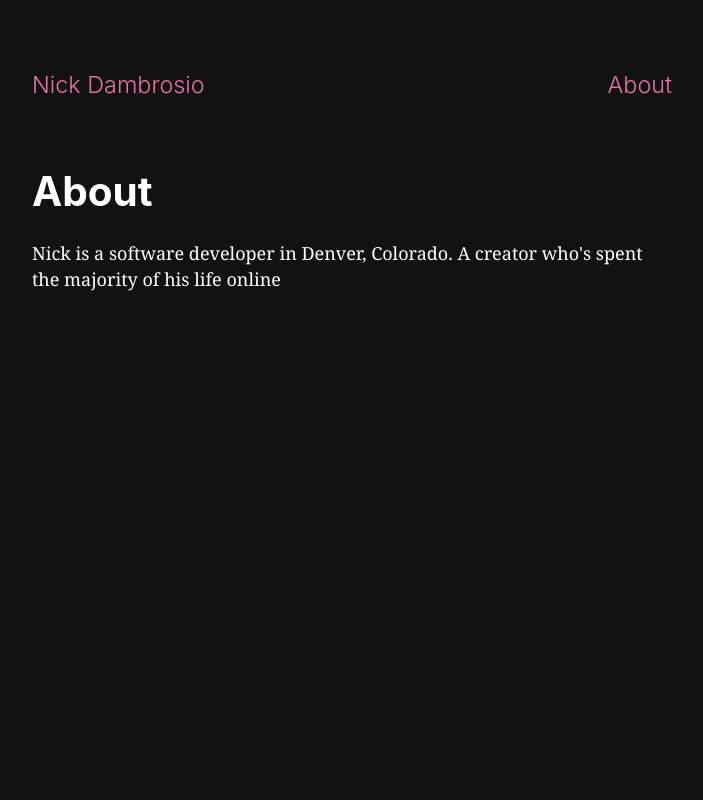
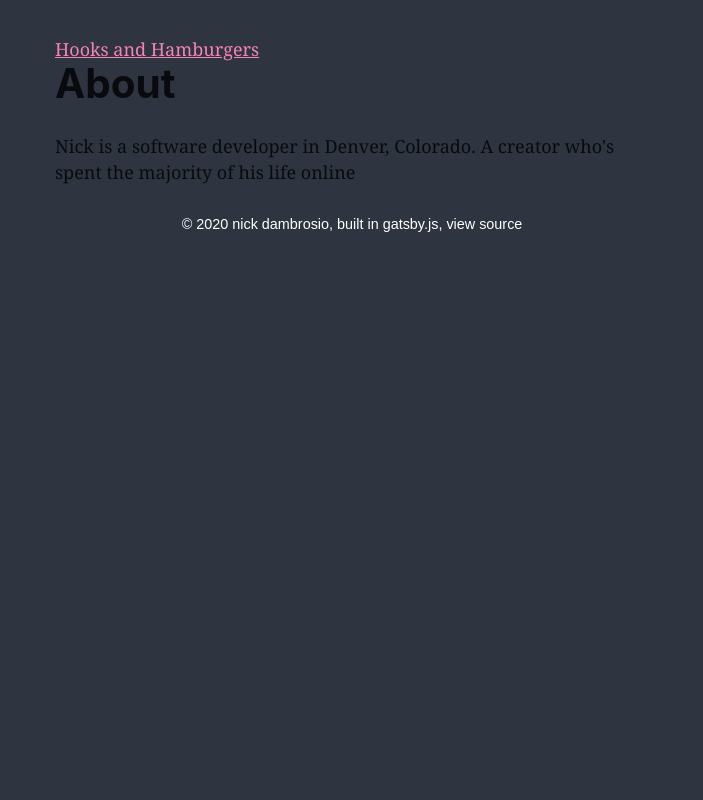
Before and after one commit to 30ozSteak/guard-and-grace, a Gatsby site: page /about in a window 1280 px wide. Shown: the top 800 px of the page, without its empty margins (288-991 px from the left). Built offline with nearby package versions, Linux system fonts and the light colour scheme; Gatsby itself is replaced by a stand-in of ours.

Commit message:
initial styles complete, ready for use

```diff
--- a/gatsby-config.js
+++ b/gatsby-config.js
@@ -1,8 +1,9 @@
 module.exports = {
   siteMetadata: {
-    title: `Nick Dambrosio`,
-    description: `a software development blog by nick dambrosio`,
+    title: `Hooks and Hamburgers`,
+    description: `A Software Development blog by Nick Dambrosio`,
     author: `@iaaafm`,
+    authorName: "Nick Dambrosio",
     siteUrl: `https://www.nick-dambrosio.com`,
   },
   plugins: [
@@ -30,7 +31,12 @@ module.exports = {
         icon: `src/images/steak-icon.png`, // This path is relative to the root of the site.
       },
     },
-    "gatsby-plugin-offline",
+    {
+      resolve: `gatsby-plugin-offline`,
+      options: {
+        precachePages: [`/about`],
+      },
+    },
     {
       resolve: "gatsby-source-filesystem",
       options: {
--- /dev/null
+++ b/src/components/footer.js
@@ -0,0 +1,39 @@
+import React from "react"
+import PropTypes from "prop-types"
+
+import styled from "styled-components"
+
+const FooterWrapper = styled.footer`
+  color: white;
+  font-family: Arial, Helvetica, sans-serif;
+  font-size: 0.8rem;
+  text-align: center;
+  text-transform: lowercase;
+  user-select: none;
+  a {
+    color: inherit;
+    cursor: pointer;
+    text-decoration: none;
+    transition: 0.2s;
+  }
+  a:hover {
+    color: #f683b5;
+    filter: brightness(1.2);
+  }
+`
+const Footer = ({ authorName, siteUrl, twitter }) => (
+  <FooterWrapper>
+    © {new Date().getFullYear()}{" "}
+    <a href="https://www.linkedin.com/in/ndambr/">{authorName}, </a>
+    built in
+    <a href="https://www.gatsbyjs.org"> Gatsby.js</a>,{" "}
+    <a href={siteUrl}>view source</a>
+  </FooterWrapper>
+)
+
+export default Footer
+
+Footer.propTypes = {
+  authorName: PropTypes.string,
+  siteUrl: PropTypes.string,
+}
--- a/src/components/header.js
+++ b/src/components/header.js
@@ -1,51 +1,100 @@
 import { Link } from "gatsby"
 import PropTypes from "prop-types"
+import profilePicture from "../images/steak-profile.jpg"
 import React from "react"
 import styled from "styled-components"
 
 const HeaderWrapper = styled.div`
-  margin-bottom: 0;
-
-  img {
-    marginbottom: 0;
+  .blog-name {
+    text-decoration: none;
+    color: #f683b5;
+    font-weight: 900;
+    font-size: 2rem;
+    font-family: Arial, Helvetica, sans-serif;
+    transition: 0.2s;
+    margin: 0;
+  }
+  p {
+    font-family: Arial, Helvetica, sans-serif;
+    line-height: 1.3rem;
+    margin auto 0;
+  }
+  .blog-name:hover {
+    filter: brightness(1.2);
+  }
+  .blog-name.smaller {
+    font-size: 1rem;
+  }
+  a {
+    color: #f683b5;
   }
 `
 
-const Nav = styled.div`
-  color: white;
-  text-align: left;
-  width: 50%;
-  margin: 4rem auto;
-  h1 {
-    display: flex;
-    justify-content: space-between;
+const AuthorBlock = styled.div`
+  width: 100%;
+  height: 3rem;
+  font-weight: 500;
+  font-size: 1rem;
+  line-height: 2rem;
+  margin-top: 4rem;
+  margin-bottom: 2rem;
+  display: flex;
+  img {
+    width: 4rem;
+    height: 4rem;
+    border-radius: 50%;
+  }
+  p {
+    color: white;
+    margin-left: 1rem;
+    margin-bottom: 0;
   }
   a {
-    text-decoration: none;
-    color: #e972a5;
-    font-weight: 300;
-    font-size: 1.3rem;
+    margin-left: 1rem;
+    font-size: 1rem;
+    transition: 0.2s;
+  }
+  a:hover {
+    filter: brightness(1.2);
   }
 `
 
-const Header = ({ siteTitle }) => (
+const Header = ({ description, siteTitle, location }) => (
   <HeaderWrapper>
-    <Nav>
-      <h1>
-        <Link to="/">{siteTitle}</Link>
-        <Link to="/about">About</Link>
-      </h1>
-    </Nav>
+    <Link
+      to="/"
+      class="blog-title"
+      className={location.pathname === "/" ? "blog-name" : "blog-name smaller"}
+    >
+      {siteTitle}
+    </Link>
+    {location.pathname === "/" ? (
+      <AuthorBlock>
+        <img src={profilePicture} alt={`Nick Dambrosio`} />
+        <div>
+          <p className="about">Software Development Blog by Nick Dambrosio</p>
+          <a href="/" className="about">
+            Twitter
+          </a>
+          <a href="/" className="about">
+            Github
+          </a>
+        </div>
+      </AuthorBlock>
+    ) : (
+      <div />
+    )}
   </HeaderWrapper>
 )
 
 Header.propTypes = {
   siteTitle: PropTypes.string,
+  siteDescription: PropTypes.string,
 }
 
 Header.defaultProps = {
-  siteTitle: `skate better`,
-  siteDescription: `a software development blog by nick dambrosio`,
+  siteTitle: `Complex State`,
+  siteDescription: `A Software Development blog by Nick Dambrosio`,
 }
 
 export default Header
--- a/src/components/layout.css
+++ b/src/components/layout.css
@@ -7,7 +7,7 @@ body {
   margin: 0;
   -webkit-font-smoothing: antialiased;
   -moz-osx-font-smoothing: grayscale;
-  background-color: #121212;
+  background-color: #2e3440;
 }
 article,
 aside,
--- a/src/components/layout.js
+++ b/src/components/layout.js
@@ -1,39 +1,32 @@
 import React from "react"
 import PropTypes from "prop-types"
-
-import { Spring } from "react-spring/renderprops"
 import { useStaticQuery, graphql } from "gatsby"
-
 import styled from "styled-components"
 
 import Header from "./header"
-import Contact from "./contact"
+import Footer from "./footer"
 import "./layout.css"
 
 const ThemeProvider = styled.div`
-  h2: #ff338b;
-  color: white;
-`
+  padding: 1rem;
+  display: flex;
+  flex-direction: column;
+  justify-content: center;
+  ul {
+    margin: 0;
+    padding: 0;
+  }
+  max-width: 35rem;
+  justify-content: center;
+  margin: 1rem auto;
+  margin-bottom: 0;
 
-const MainLayout = styled.main`
-  text-align: left;
-  margin: auto;
-  max-width: 50%;
-`
-
-const Footer = styled.footer`
-  text-transform: lowercase;
-  font-family: -apple-system, BlinkMacSystemFont, "Segoe UI", Roboto, Oxygen,
-    Ubuntu, Cantarell, "Open Sans", "Helvetica Neue", sans-serif;
-  text-align: center;
-  font-size: 1rem;
-  a {
-    text-decoration: none;
-    color: inherit;
+  h2 {
     transition: 0.2s;
+    font-size: 1.8rem;
   }
-  a:hover {
-    color: #ff338b;
+  h2:hover {
+    color: #f683b5;
   }
 `
 
@@ -44,44 +37,27 @@ const Layout = ({ children, location }) => {
         siteMetadata {
           title
           description
-        }
-      }
-      file(relativePath: { regex: "/Analysis/" }) {
-        childImageSharp {
-          fluid(maxWidth: 1000) {
-            ...GatsbyImageSharpFluid
-          }
+          siteUrl
+          authorName
         }
       }
     }
   `)
 
-  // the image query above isn't being used but is being saved for posterity and future understandings
-
   return (
     <ThemeProvider>
-      <Header siteTitle={data.site.siteMetadata.title} />
-      <Spring
-        from={{ height: location.pathname === "/" ? 300 : 1000 }}
-        to={{ height: 1000 }}
-      >
-        {styles => (
-          <div style={{ overflow: "hidden", ...styles }}>
-            <MainLayout>
-              {/* <Archive /> */}
-              <div>{children}</div>
-            </MainLayout>
-          </div>
-        )}
-      </Spring>
-      <Contact />
+      <Header
+        desciption={data.site.siteMetadata.description}
+        location={location}
+        siteTitle={data.site.siteMetadata.title}
+      />
       <div>
-        <Footer>
-          © {new Date().getFullYear()}{" "}
-          <a href="https://www.linkedin.com/in/ndambr/">Nick Dambrosio, </a>
-          <a href="https://github.com/30ozSteak/guard-and-grace">source</a>
-        </Footer>
+        <div>{children}</div>
       </div>
+      <Footer
+        authorName={data.site.siteMetadata.authorName}
+        siteUrl={data.site.siteMetadata.siteUrl}
+      />
     </ThemeProvider>
   )
 }
@@ -90,7 +66,6 @@ Layout.propTypes = {
   children: PropTypes.node.isRequired,
 }
 
-// we set this as an empty object because the browser wont be able to do location.anything since it's not inside our computer
 Layout.defaultProps = {
   location: {},
 }
--- a/src/components/seo.js
+++ b/src/components/seo.js
@@ -33,7 +33,7 @@ function SEO({ description, lang, meta, title }) {
         lang,
       }}
       title={title}
-      titleTemplate={`%s | ${site.siteMetadata.title}`}
+      titleTemplate={`%s | ${site.siteMetadata.author}`}
       meta={[
         {
           name: `description`,
--- a/src/pages/index.js
+++ b/src/pages/index.js
@@ -6,7 +6,7 @@ import SEO from "../components/seo"
 
 const IndexPage = ({ location }) => (
   <Layout location={location}>
-    <SEO title="Home" />
+    <SEO title="Complex State" />
     <Listing />
   </Layout>
 )
```
Also changed, not shown: src/components/listing.js (+17 -11 lines), src/components/postLayout.js (+6 -11 lines), src/posts/post1.md (+3 -3 lines), src/posts/post2.md (+2 -2 lines), src/posts/post3.md (+2 -2 lines), src/posts/post4.md (+2 -2 lines), src/posts/post5.md (+2 -2 lines), src/posts/post6.md (+2 -2 lines), src/posts/post7.md (+2 -2 lines), src/posts/post8.md (+2 -2 lines), README.md, src/images/steak-profile.jpg (added).
